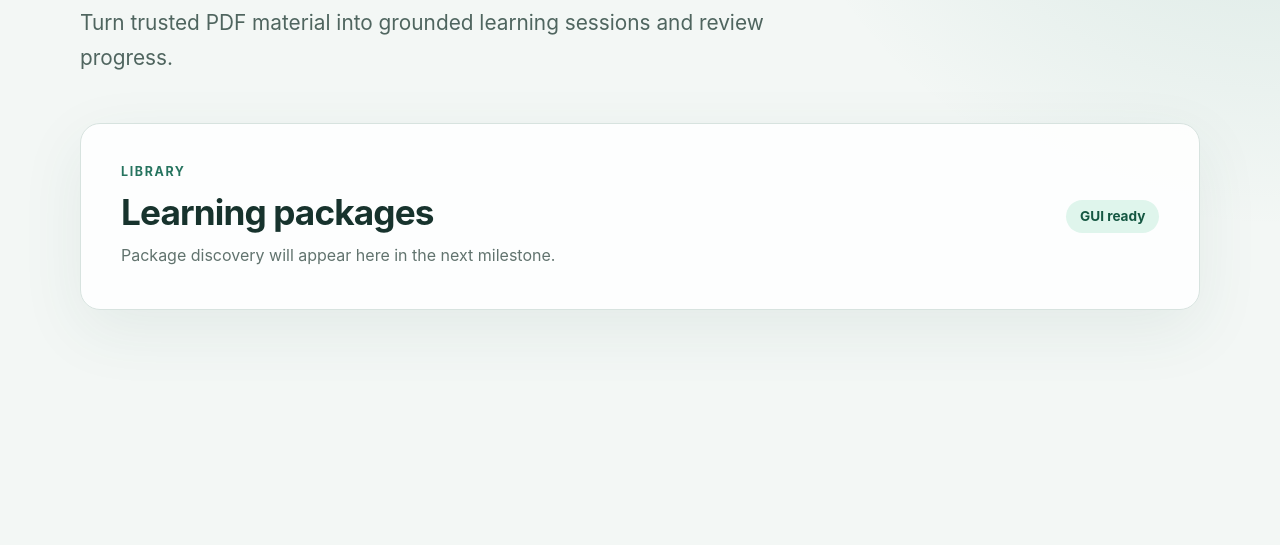
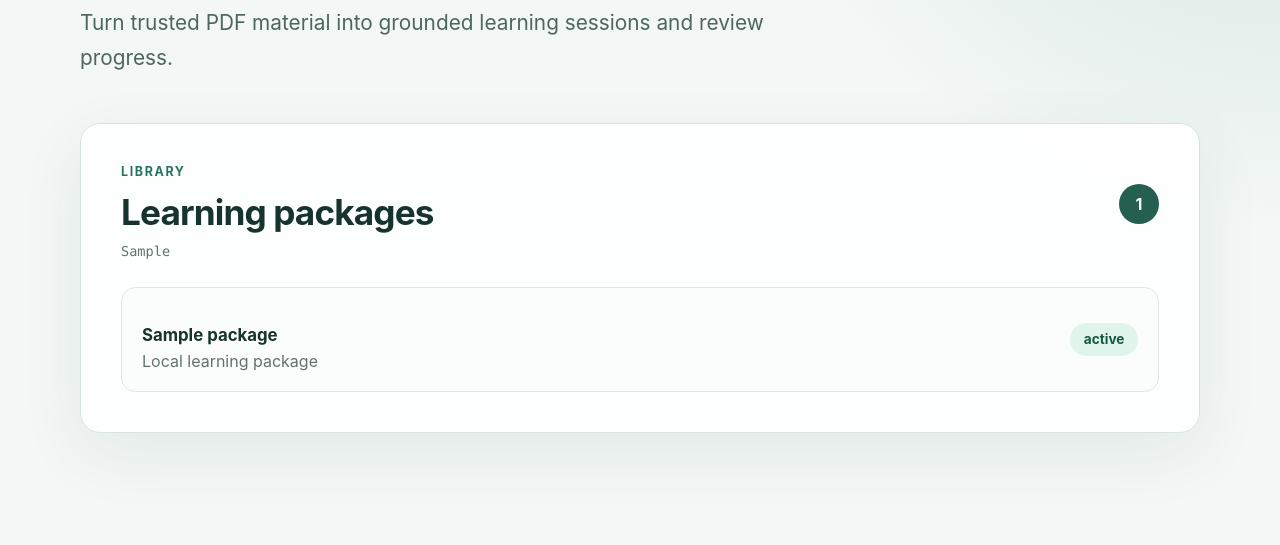
Before and after one commit to ebe542/rag-learning-assistant, a Python web app: template src/rag_learning_assistant/interfaces/web/templates/home.html in a window 1280 px wide. Shown: the part 316-861 px from the top of the page. Before the commit the page ends 626 px from the top, so only its background shows below. Run offline with Jinja, Linux system fonts and the light colour scheme; the template is opened without the code that fills it: most values are stand-ins (such as "Sample title", 1, 10 or a date in 2020).

Commit message:
feat(gui): list learning packages

```diff
--- a/src/rag_learning_assistant/interfaces/cli/entrypoint.py
+++ b/src/rag_learning_assistant/interfaces/cli/entrypoint.py
@@ -40,6 +40,7 @@ def main(argv: Sequence[str] | None = None) -> int:
 
     if args.command == "gui":
         return commands.run_gui(
+            library_directory=args.library,
             port=args.port,
             open_browser=not args.no_browser,
         )
--- a/src/rag_learning_assistant/interfaces/web/static/app.css
+++ b/src/rag_learning_assistant/interfaces/web/static/app.css
@@ -64,10 +64,6 @@ h2 {
 }
 
 .panel {
-  display: flex;
-  align-items: center;
-  justify-content: space-between;
-  gap: 2rem;
   padding: clamp(1.5rem, 4vw, 2.5rem);
   border: 1px solid #d7e3df;
   border-radius: 1.25rem;
@@ -75,10 +71,61 @@ h2 {
   box-shadow: 0 1.25rem 4rem rgba(37, 84, 72, 0.08);
 }
 
-.panel p:last-child {
+.panel-heading,
+.package-card {
+  display: flex;
+  align-items: center;
+  justify-content: space-between;
+  gap: 1.5rem;
+}
+
+.package-count {
+  display: grid;
+  width: 2.5rem;
+  height: 2.5rem;
+  place-items: center;
+  border-radius: 50%;
+  color: #ffffff;
+  background: #245f50;
+  font-weight: 750;
+}
+
+.library-path {
+  overflow: hidden;
+  margin-bottom: 1.75rem;
+  color: #61736e;
+  font-family: ui-monospace, "Cascadia Code", Consolas, monospace;
+  font-size: 0.85rem;
+  text-overflow: ellipsis;
+  white-space: nowrap;
+}
+
+.package-list {
+  display: grid;
+  gap: 0.8rem;
+  margin: 0;
+  padding: 0;
+  list-style: none;
+}
+
+.package-card,
+.empty-state {
+  padding: 1.25rem;
+  border: 1px solid #dce7e3;
+  border-radius: 0.9rem;
+  background: #fbfdfc;
+}
+
+.package-card h3,
+.empty-state h3 {
+  margin-bottom: 0.35rem;
+  font-size: 1.05rem;
+}
+
+.package-card p,
+.empty-state p {
   margin-bottom: 0;
   color: #61736e;
-  line-height: 1.6;
 }
 
 .status {
@@ -91,8 +138,18 @@ h2 {
   font-weight: 700;
 }
 
+.status-indexed {
+  color: #714c12;
+  background: #fff0cb;
+}
+
+.status-summarized {
+  color: #315890;
+  background: #e3efff;
+}
+
 @media (max-width: 36rem) {
-  .panel {
+  .package-card {
     align-items: flex-start;
     flex-direction: column;
   }
--- a/src/rag_learning_assistant/interfaces/web/templates/home.html
+++ b/src/rag_learning_assistant/interfaces/web/templates/home.html
@@ -17,12 +17,36 @@
       </header>
 
       <section aria-labelledby="packages-heading" class="panel">
-        <div>
-          <p class="section-label">Library</p>
-          <h2 id="packages-heading">Learning packages</h2>
-          <p>Package discovery will appear here in the next milestone.</p>
+        <div class="panel-heading">
+          <div>
+            <p class="section-label">Library</p>
+            <h2 id="packages-heading">Learning packages</h2>
+          </div>
+          <span class="package-count">{{ packages | length }}</span>
         </div>
-        <span class="status">GUI ready</span>
+
+        <p class="library-path" title="{{ library_directory }}">
+          {{ library_directory }}
+        </p>
+
+        {% if packages %}
+        <ul class="package-list">
+          {% for package in packages %}
+          <li class="package-card">
+            <div>
+              <h3>{{ package.name }}</h3>
+              <p>Local learning package</p>
+            </div>
+            <span class="status status-{{ package.status }}">{{ package.status_label }}</span>
+          </li>
+          {% endfor %}
+        </ul>
+        {% else %}
+        <div class="empty-state">
+          <h3>No learning packages yet</h3>
+          <p>Prepare a PDF from the command line to add your first package.</p>
+        </div>
+        {% endif %}
       </section>
     </main>
   </body>
```
Also changed, not shown: docs/development.md (+11 -0 lines), docs/getting-started.md (+5 -4 lines), src/rag_learning_assistant/interfaces/cli/commands.py (+11 -2 lines), src/rag_learning_assistant/interfaces/cli/parsers/gui.py (+11 -1 lines), src/rag_learning_assistant/interfaces/web/application.py (+36 -1 lines), src/rag_learning_assistant/interfaces/web/server.py (+13 -2 lines), tests/interfaces/cli/test_gui.py (+31 -5 lines), tests/interfaces/web/test_application.py (+43 -3 lines), README.md, docs/diagrams/evaluation-interfaces.svg, 1 other file.
